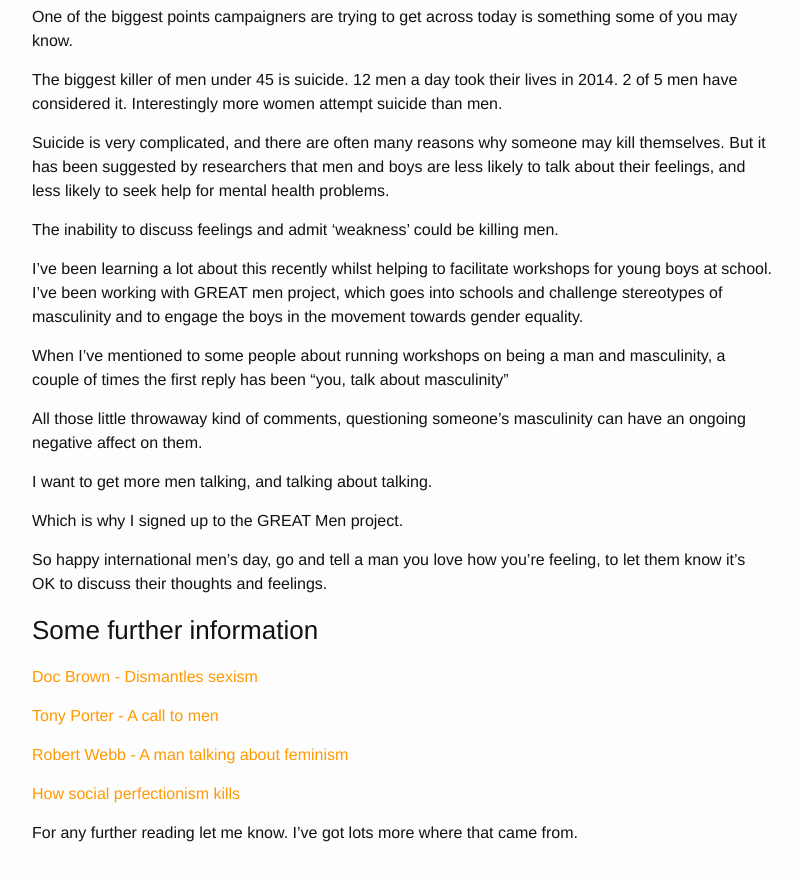
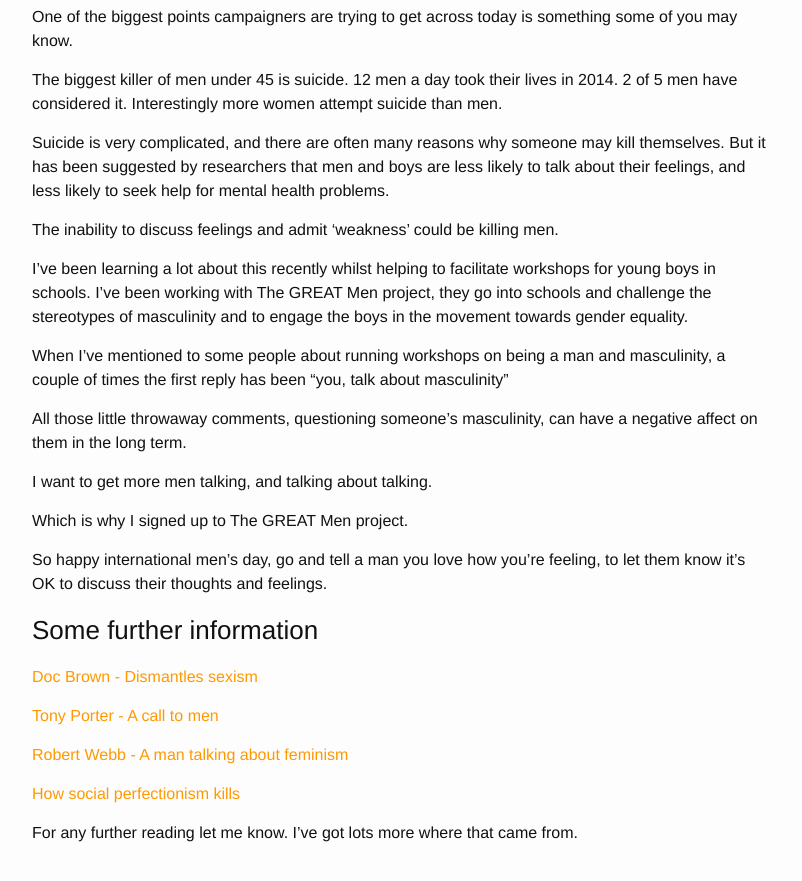
Before and after one commit to hmtl6/hmtl6.github.io, a Jekyll site: the page built from _posts/2015-11-19-wint-monath.md, in a window 1280 px wide and 900 px high, scrolled down 1414 px. Shown: the top 881 px of the window, without its empty margins (238-1040 px from the left). Built offline with Jekyll 4.4.1, drawn with Linux system fonts in a browser that asks for light colours.

Commit message:
Update 2015-11-19-wint-monath.md
Additional copy tweaks.

```diff
--- a/_posts/2015-11-19-wint-monath.md
+++ b/_posts/2015-11-19-wint-monath.md
@@ -39,15 +39,15 @@ Suicide is very complicated, and there are often many reasons why someone may ki
 
 The inability to discuss feelings and admit 'weakness' could be killing men.
 
-I've been learning a lot about this recently whilst helping to facilitate workshops for young boys at school. I've been working with GREAT men project, which goes into schools and challenge stereotypes of masculinity and to engage the boys in the movement towards gender equality.
+I've been learning a lot about this recently whilst helping to facilitate workshops for young boys in schools. I've been working with The GREAT Men project, they go into schools and challenge the stereotypes of masculinity and to engage the boys in the movement towards gender equality.
 
 When I've mentioned to some people about running workshops on being a man and masculinity, a couple of times the first reply has been "you, talk about masculinity"
 
-All those little throwaway kind of comments, questioning someone's masculinity can have an ongoing negative affect on them.
+All those little throwaway comments, questioning someone's masculinity, can have a negative affect on them in the long term.
 
 I want to get more men talking, and talking about talking.
 
-Which is why I signed up to the GREAT Men project.
+Which is why I signed up to The GREAT Men project.
 
 So happy international men's day, go and tell a man you love how you're feeling, to let them know it's OK to discuss their thoughts and feelings.
 
```
